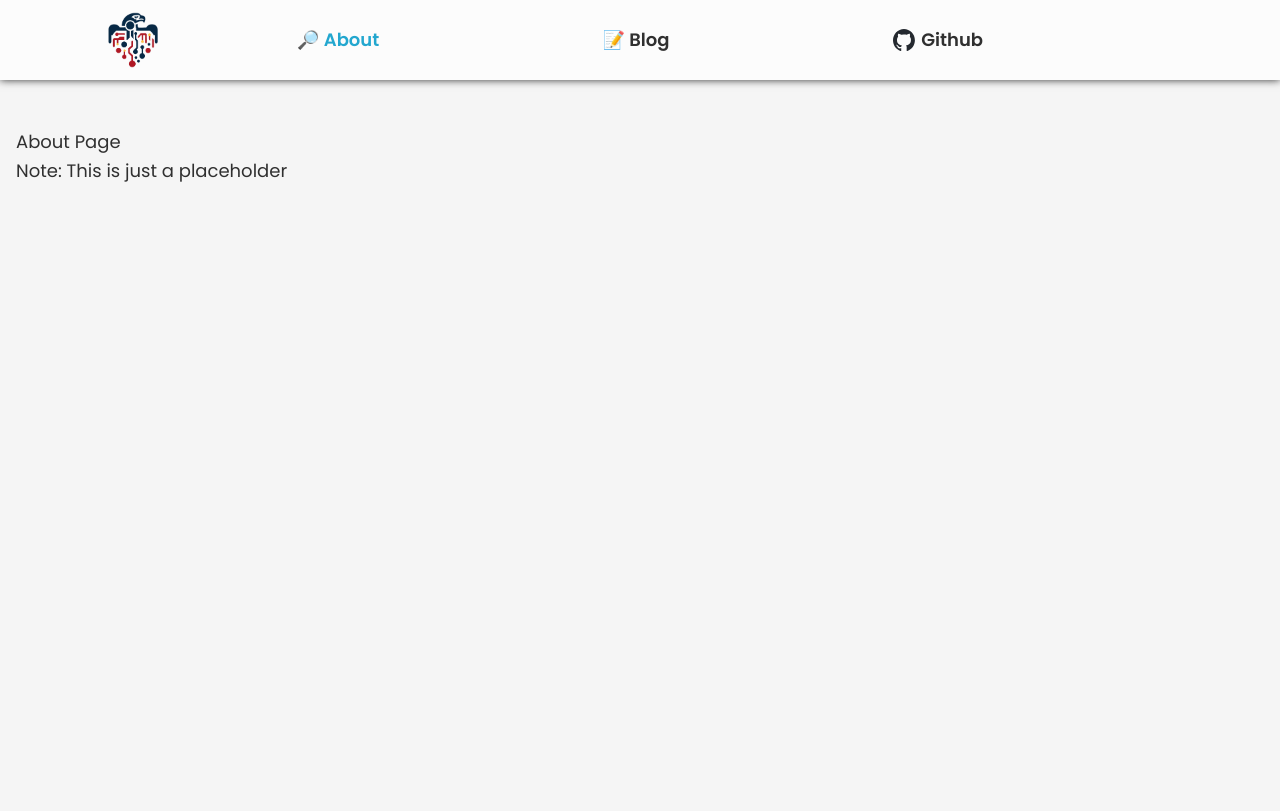
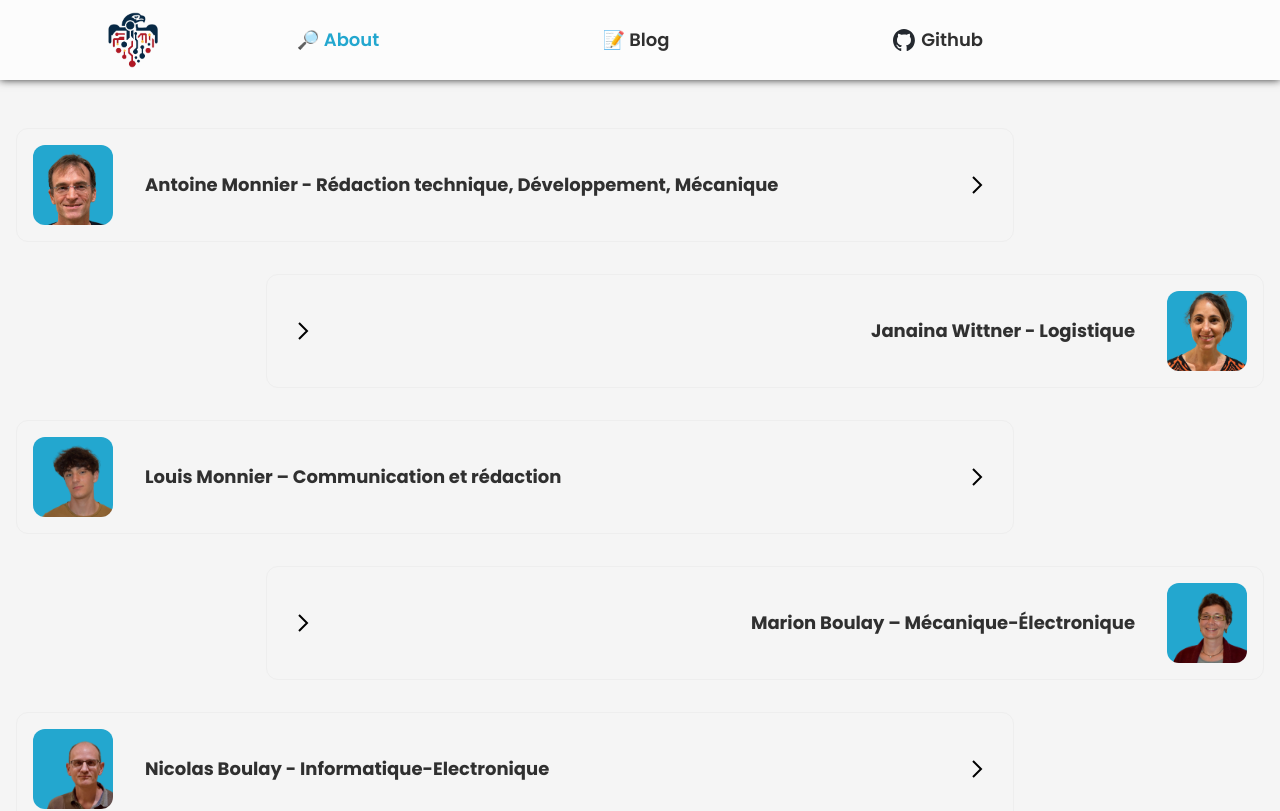
Before and after one commit to Eagletech-robotic/website, a React (Vite) app: page /about in a window 1280 px wide. Shown: the top 811 px of the page. Built offline with nearby package versions, Linux system fonts and the light colour scheme.

Commit message:
Start About page

```diff
--- /dev/null
+++ b/src/components/MemberPresentation/index.tsx
@@ -0,0 +1,16 @@
+import { Description, MemberPhoto, StyledMemberPresentation, Title } from './styles'
+
+interface MemberPresentationProps {
+    title: string
+    photo: string
+    description: string
+}
+
+export default function MemberPresentation(children: MemberPresentationProps) {
+    return (
+        <StyledMemberPresentation>
+            <MemberPhoto src={children.photo} />
+            <Title>{children.title}</Title>
+        </StyledMemberPresentation>
+    )
+}
--- /dev/null
+++ b/src/components/MemberPresentation/styles.ts
@@ -0,0 +1,78 @@
+import {
+    colors,
+    borderRadius,
+    fontSizes,
+    breakpoints,
+    hoverTransitionTimingFunction,
+} from 'src/styles/commonStyles'
+import styled from 'styled-components'
+
+export const StyledMemberPresentation = styled.div`
+    position: relative;
+    width: 80%;
+    margin-bottom: 2rem;
+    display: flex;
+    justify-content: start;
+    padding: 1rem;
+    gap: 2rem;
+    border: 1px solid ${colors.border};
+    border-radius: ${borderRadius};
+
+    &:nth-child(even) {
+        justify-self: end;
+        justify-content: end;
+        flex-direction: row-reverse;
+
+        &::after {
+            right: auto;
+            left: 1.5rem;
+        }
+    }
+
+    &::after {
+        content: '';
+        background-image: url('/images/unfold-icon.svg');
+        background-repeat: no-repeat;
+        background-size: cover;
+        position: absolute;
+        height: 1.5rem;
+        width: 1.5rem;
+        right: 1.5rem;
+        align-self: center;
+        transition: transform ease-in-out 0.2s;
+    }
+
+    &:hover::after {
+        transform: rotate(90deg);
+    }
+`
+
+export const MemberPhoto = styled.div<{ src: string }>`
+    width: 5rem;
+    height: 5rem;
+    flex-shrink: 0;
+    border-radius: ${borderRadius};
+    background-color: ${colors.primary};
+    background-image: url(${(props) => props.src});
+    background-repeat: no-repeat;
+    background-size: cover;
+`
+
+export const Title = styled.div`
+    align-self: center;
+    font-size: ${fontSizes.mobile.content};
+    font-weight: bold;
+
+    @media (min-width: ${breakpoints.tablet}) {
+        font-size: ${fontSizes.desktop.content};
+    }
+`
+
+export const Description = styled.div`
+    font-size: ${fontSizes.mobile.content};
+    color: ${colors.primary};
+
+    @media (min-width: ${breakpoints.tablet}) {
+        font-size: ${fontSizes.desktop.content};
+    }
+`
--- a/src/pages/About/index.tsx
+++ b/src/pages/About/index.tsx
@@ -1,10 +1,59 @@
 import { PageStructure } from 'src/styles/sharedStyledComponents'
 
+import photoAntoine from '/images/portraits/Antoine.png'
+import photoJanaina from '/images/portraits/Janaina.png'
+import photoLouis from '/images/portraits/Louis.png'
+import photoMarion from '/images/portraits/Marion.png'
+import photoNicolas from '/images/portraits/Nicolas.png'
+import photoOrion from '/images/portraits/Orion.png'
+import photoRobin from '/images/portraits/Robin.png'
+import photoThibault from '/images/portraits/Thibault.png'
+import MemberPresentation from 'src/components/MemberPresentation'
+
 export default function About() {
+    console.log(photoAntoine)
     return (
         <PageStructure>
-            <h1>About Page</h1>
-            <div>Note: This is just a placeholder</div>
+            <MemberPresentation
+                photo={photoAntoine}
+                title="Antoine Monnier - Rédaction technique, Développement, Mécanique"
+                description="..."
+            />
+            <MemberPresentation
+                photo={photoJanaina}
+                title="Janaina Wittner - Logistique"
+                description="..."
+            />
+            <MemberPresentation
+                photo={photoLouis}
+                title="Louis Monnier – Communication et rédaction"
+                description="..."
+            />
+            <MemberPresentation
+                photo={photoMarion}
+                title="Marion Boulay – Mécanique-Électronique"
+                description="..."
+            />
+            <MemberPresentation
+                photo={photoNicolas}
+                title="Nicolas Boulay - Informatique-Electronique"
+                description="..."
+            />
+            <MemberPresentation
+                photo={photoOrion}
+                title="Orion Boulay – Mécanique-Électronique"
+                description="..."
+            />
+            <MemberPresentation
+                photo={photoRobin}
+                title='Robin Boulay – Responsable de la "super star"'
+                description="..."
+            />
+            <MemberPresentation
+                photo={photoThibault}
+                title="Thibault Monnier - Développeur et mécanicien"
+                description="..."
+            />
         </PageStructure>
     )
 }
--- /dev/null
+++ b/src/pages/About/styles.ts
@@ -0,0 +1,2 @@
+import { borderRadius, breakpoints, colors, fontSizes } from 'src/styles/commonStyles'
+import styled from 'styled-components'
```
